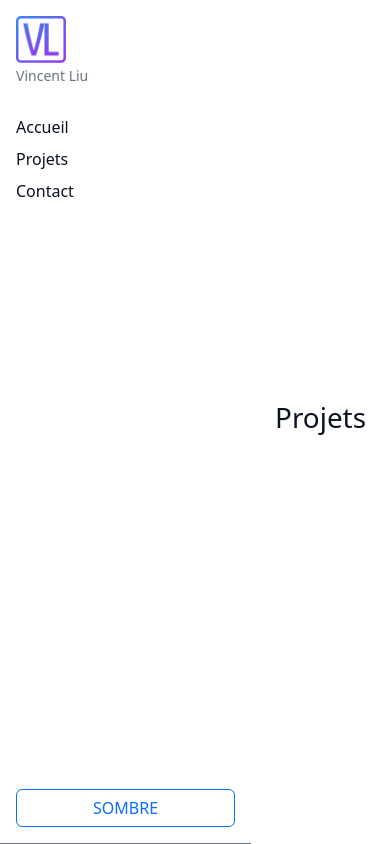
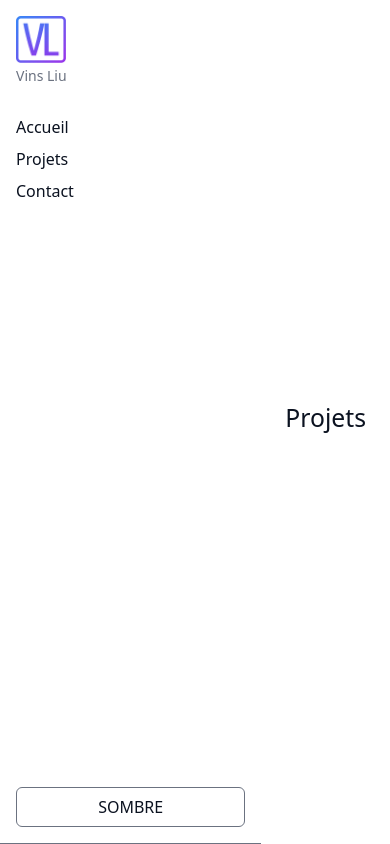
Before and after one commit to vinsliu/didactic-potato, a React (Vite) app: page /didactic-potato/projects in a window 390 px wide. Built offline with nearby package versions, Linux system fonts and the light colour scheme.

Commit message:
Header buttons style improved

```diff
--- a/src/assets/css/style.css
+++ b/src/assets/css/style.css
@@ -1 +1,120 @@
-:root{--bg: #ffffff;--text: #0b1220;--muted: #6b7280;--accent: #0366d6}[data-theme=dark]{--bg: #0b1016;--text: #e6eef6;--muted: #9aa6b2;--accent: #61dafb}html,body{height:100%;margin:0}body{background:var(--bg);color:var(--text);transition:background-color 180ms ease,color 180ms ease}a{color:var(--accent)}.site-header{width:220px;min-height:100vh;border-right:1px solid var(--muted);padding:1rem;box-sizing:border-box;display:flex;flex-direction:column;justify-content:space-between}.site-header .header-top{margin-bottom:1.5rem}.site-header .header-top h2{margin:0}.site-header .header-top small{color:var(--muted)}.site-header .site-nav{margin-top:.25rem}.site-header .site-nav .nav-link{padding:.25rem 0;color:var(--text)}.site-header .site-nav .nav-link.active{font-weight:600}.site-header .header-bottom{margin-top:1rem}.site-header .header-bottom .theme-toggle{width:100%}main{flex:1;padding:1.5rem}@media(max-width: 768px){.site-header{width:100%;min-height:auto;border-right:none;border-bottom:1px solid var(--muted)}}*{box-sizing:border-box}button{font-family:inherit}
+:root {
+  --bg: #ffffff;
+  --text: #0b1220;
+  --muted: #6b7280;
+  --accent: #0366d6;
+  --hover-bg: #0b1016;
+  --hover-text: #e6eef6;
+}
+
+[data-theme=dark] {
+  --bg: #0b1016;
+  --text: #e6eef6;
+  --muted: #9aa6b2;
+  --accent: #61dafb;
+  --hover-bg: #ffffff;
+  --hover-text: #0b1220;
+}
+
+html, body {
+  height: 100%;
+  margin: 0;
+}
+
+body {
+  background: var(--bg);
+  color: var(--text);
+  transition: background-color 180ms ease, color 180ms ease;
+}
+
+a {
+  color: var(--accent);
+}
+
+.site-header {
+  width: 220px;
+  min-height: 100vh;
+  border-right: 1px solid var(--muted);
+  padding: 1rem;
+  box-sizing: border-box;
+  display: flex;
+  flex-direction: column;
+  justify-content: space-between;
+}
+.site-header .header-top {
+  margin-bottom: 1.5rem;
+}
+.site-header .header-top h2 {
+  margin: 0;
+}
+.site-header .header-top small {
+  color: var(--muted);
+}
+.site-header .site-nav {
+  margin-top: 0.25rem;
+}
+.site-header .site-nav .nav-link {
+  padding: 0.25rem 0;
+  color: var(--text);
+  border-radius: 6px;
+  transition: background-color 150ms ease, color 150ms ease, padding-left 150ms ease;
+}
+.site-header .site-nav .nav-link:hover {
+  background: var(--hover-bg);
+  color: var(--hover-text);
+  padding-left: 0.5rem;
+}
+.site-header .site-nav .nav-link.active {
+  font-weight: 600;
+}
+.site-header .header-bottom {
+  margin-top: 1rem;
+}
+.site-header .header-bottom .theme-toggle {
+  color: var(--text);
+  width: 100%;
+  background: transparent;
+  border: 1px solid var(--muted);
+  box-shadow: none;
+  padding: 0.45rem 0.75rem;
+  transition: background-color 150ms ease, color 150ms ease, border-color 150ms ease;
+}
+.site-header .header-bottom .theme-toggle.btn, .site-header .header-bottom .theme-toggle.btn-outline-primary, .site-header .header-bottom .theme-toggle.btn-outline-secondary {
+  background: transparent;
+  border: 1px solid var(--muted);
+  color: var(--text);
+  box-shadow: none;
+}
+.site-header .header-bottom .theme-toggle:hover {
+  background: var(--hover-bg);
+  color: var(--hover-text);
+  border-color: transparent;
+}
+.site-header .header-bottom .theme-toggle:focus, .site-header .header-bottom .theme-toggle:active {
+  outline: none;
+  box-shadow: none;
+}
+
+main {
+  flex: 1;
+  padding: 1.5rem;
+}
+
+@media (max-width: 768px) {
+  .site-header {
+    width: 100%;
+    min-height: auto;
+    border-right: none;
+    border-bottom: 1px solid var(--muted);
+  }
+}
+* {
+  box-sizing: border-box;
+}
+
+/* Improve default button visuals */
+button {
+  font-family: inherit;
+}
+
+/*# sourceMappingURL=style.css.map */
--- a/src/assets/scss/_layout.scss
+++ b/src/assets/scss/_layout.scss
@@ -13,8 +13,12 @@
   .header-top {
     margin-bottom: 1.5rem;
 
-    h2 { margin: 0; }
-    small { color: var(--muted); }
+    h2 {
+      margin: 0;
+    }
+    small {
+      color: var(--muted);
+    }
   }
 
   .site-nav {
@@ -23,6 +27,15 @@
     .nav-link {
       padding: 0.25rem 0;
       color: var(--text);
+      border-radius: 6px;
+      transition: background-color 150ms ease, color 150ms ease,
+        padding-left 150ms ease;
+
+      &:hover {
+        background: var(--hover-bg);
+        color: var(--hover-text);
+        padding-left: 0.5rem;
+      }
 
       &.active {
         font-weight: 600;
@@ -34,7 +47,35 @@
     margin-top: 1rem;
 
     .theme-toggle {
+      color: var(--text);
       width: 100%;
+      background: transparent;
+      border: 1px solid var(--muted);
+      box-shadow: none;
+      padding: 0.45rem 0.75rem;
+      transition: background-color 150ms ease, color 150ms ease, border-color 150ms ease;
+
+      // Ensure we override bootstrap outline/variant styles
+      &.btn,
+      &.btn-outline-primary,
+      &.btn-outline-secondary {
+        background: transparent;
+        border: 1px solid var(--muted);
+        color: var(--text);
+        box-shadow: none;
+      }
+
+      &:hover {
+        background: var(--hover-bg);
+        color: var(--hover-text);
+        border-color: transparent;
+      }
+
+      &:focus,
+      &:active {
+        outline: none;
+        box-shadow: none;
+      }
     }
   }
 }
@@ -45,5 +86,10 @@
 }
 
 @media (max-width: 768px) {
-  .site-header { width: 100%; min-height: auto; border-right: none; border-bottom: 1px solid var(--muted); }
+  .site-header {
+    width: 100%;
+    min-height: auto;
+    border-right: none;
+    border-bottom: 1px solid var(--muted);
+  }
 }
--- a/src/assets/scss/_theme.scss
+++ b/src/assets/scss/_theme.scss
@@ -5,6 +5,8 @@
   --text: #{$text-light};
   --muted: #{$muted-light};
   --accent: #{$accent-light};
+  --hover-bg: #{$bg-dark};
+  --hover-text: #{$text-dark};
 }
 
 [data-theme="dark"] {
@@ -12,6 +14,8 @@
   --text: #{$text-dark};
   --muted: #{$muted-dark};
   --accent: #{$accent-dark};
+  --hover-bg: #{$bg-light};
+  --hover-text: #{$text-light};
 }
 
 html, body { height: 100%; margin: 0; }
--- a/src/components/Header.jsx
+++ b/src/components/Header.jsx
@@ -15,13 +15,13 @@
   }
 
   return (
-    <aside className="site-header">
+    <header className="site-header">
       <div>
         <div className="header-top">
           <h2>
             <img src={DefaultIcon} alt="Vins Liu Icon" width={50} />
           </h2>
-          <small>Vincent Liu</small>
+          <small>Vins Liu</small>
         </div>
 
         <Navbar />
@@ -37,6 +37,6 @@
           {theme === "light" ? "SOMBRE" : "CLAIR"}
         </Button>
       </div>
-    </aside>
+    </header>
   );
 }
--- a/src/pages/Contact.jsx
+++ b/src/pages/Contact.jsx
@@ -7,7 +7,7 @@
         height: "100%",
       }}
     >
-      <h1>Contact</h1>
+      <h2>Contact</h2>
     </section>
   );
 }
--- a/src/pages/Projects.jsx
+++ b/src/pages/Projects.jsx
@@ -7,7 +7,7 @@
         height: "100%",
       }}
     >
-      <h1>Projets</h1>
+      <h2>Projets</h2>
     </section>
   );
 }
```
Also changed, not shown: 1 other file (tests, documents, lock files or other folders).
